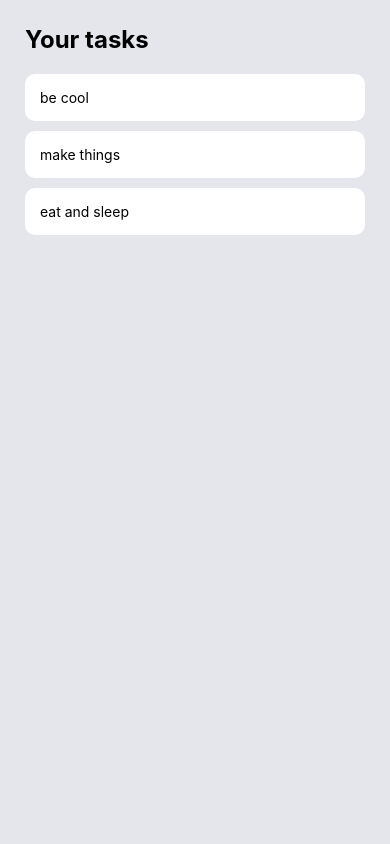
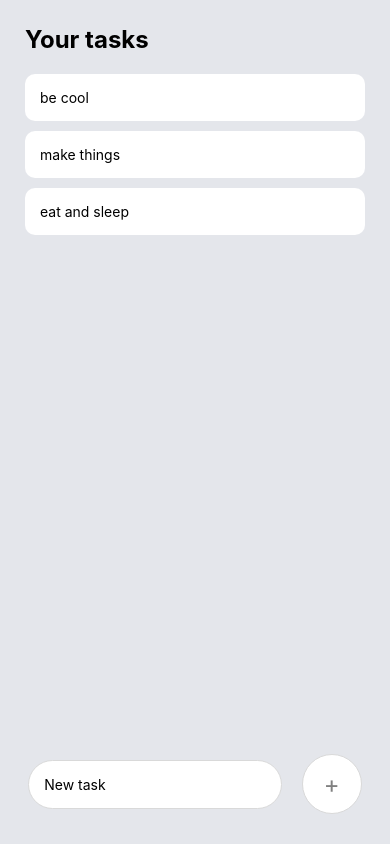
Before and after one commit to mangonaise/react-native-todo, a React Native app: screen / in a window 390 px wide. Built offline with nearby package versions, Linux system fonts and the light colour scheme.

Commit message:
Add new task UI

```diff
--- a/App.tsx
+++ b/App.tsx
@@ -1,5 +1,6 @@
 import React from 'react';
 import { StyleSheet, Text, View } from 'react-native';
+import NewTaskSection from './components/NewTaskSection';
 import Task from './components/Task';
 
 export default function App() {
@@ -13,6 +14,7 @@ export default function App() {
           <Task text="eat and sleep" />
         </View>
       </View>
+      <NewTaskSection />
     </View>
   );
 }
--- /dev/null
+++ b/components/NewTaskSection.tsx
@@ -0,0 +1,53 @@
+import React from 'react';
+import { KeyboardAvoidingView, Platform, StyleSheet, Text, TextInput, TouchableOpacity, View } from 'react-native';
+
+const NewTaskSection = () => {
+  return (
+    <KeyboardAvoidingView
+      behavior={Platform.OS === 'ios' ? 'padding' : 'height'}
+      style={styles.newTaskContainer}>
+      <TextInput style={styles.newTaskInput} placeholder="New task" />
+      <TouchableOpacity>
+        <View style={styles.addTaskButton}>
+          <Text style={styles.addTaskIcon}>+</Text>
+        </View>
+      </TouchableOpacity>
+    </KeyboardAvoidingView>
+  )
+}
+
+const styles = StyleSheet.create({
+  newTaskContainer: {
+    position: 'absolute',
+    bottom: 30,
+    width: '100%',
+    flexDirection: 'row',
+    justifyContent: 'center',
+    alignItems: 'center',
+  },
+  newTaskInput: {
+    padding: 15,
+    marginRight: 20,
+    width: '65%',
+    backgroundColor: 'white',
+    borderRadius: 60,
+    borderColor: '#d9d9d9',
+    borderWidth: 1
+  },
+  addTaskButton: {
+    width: 60,
+    height: 60,
+    backgroundColor: 'white',
+    borderRadius: 60,
+    justifyContent: 'center',
+    alignItems: 'center',
+    borderColor: '#d9d9d9',
+    borderWidth: 1
+  },
+  addTaskIcon: {
+    fontSize: 24,
+    color: 'gray'
+  }
+});
+
+export default NewTaskSection;
```
